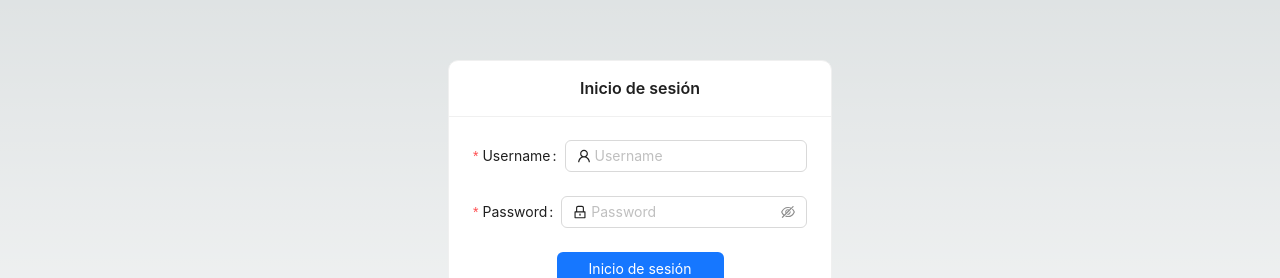
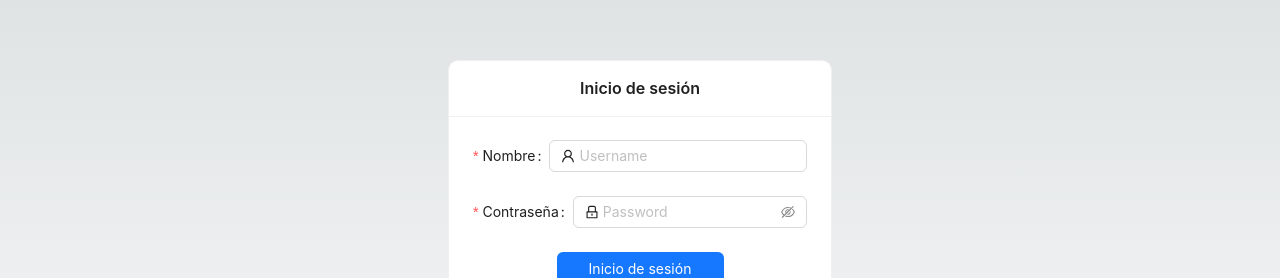
Before and after one commit to dalvarez082/service_pos_app, a Next.js app: page / in a window 1280 px wide. Shown: the part 180-458 px from the top of the page. Built offline with nearby package versions, Linux system fonts and the light colour scheme.

Commit message:
inicio de sesion con login

```diff
--- a/src/db.json
+++ b/src/data/user.json
@@ -4,6 +4,5 @@
         "id": 1,
         "name": "Juan",
         "password": "123"
-      }
-    ]
-  }
+ }
+]}
--- a/src/pages/Login.jsx
+++ b/src/pages/Login.jsx
@@ -2,21 +2,30 @@ import React from 'react';
 import { Card, Form, Input, Button } from 'antd';
 import { UserOutlined, LockOutlined } from '@ant-design/icons';
 import { useRouter } from 'next/router';
-import db from '../';
+import db from '../data/user.json';
 
 const Login = () => {
+const [form] = Form.useForm();
+
   const onFinish = (values) => {
-    console.log('Success:', values);
+    handleLogin(values);
   };
 
   const router = useRouter();
 
-  const handleLogin = () => {
-    console.log('Logged in!');
-    router.push('./Components/Dashboard');
+  const handleLogin = (values) => {
+
+        const users = db.users.find(
+          (u) => u.name === values.username && u.password === values.password
+        );
+        if (users) {
+          router.push('/Components/Dashboard');
+        } else {
+          console.log('Invalid username or password');
+
+        }
+
   };
-
-
 
 
   const onFinishFailed = (errorInfo) => {
@@ -43,13 +52,14 @@ const Login = () => {
       >
         <Form
           name="basic"
+          form={form}
           initialValues={{ remember: true }}
           onFinish={onFinish}
           onFinishFailed={onFinishFailed}
           autoComplete="off"
         >
           <Form.Item
-            label="Username"
+            label="Nombre"
             name="username"
             rules={[
               { required: true, message: 'Please input your username!' },
@@ -62,7 +72,7 @@ const Login = () => {
           </Form.Item>
 
           <Form.Item
-            label="Password"
+            label="Contraseña"
             name="password"
             rules={[
               { required: true, message: 'Please input your password!' },
@@ -77,7 +87,7 @@ const Login = () => {
           <Form.Item style={{ marginTop: '20px' }}>
 
             <Button
-                onClick={handleLogin}
+
                 type="primary"
                 htmlType="submit"
                 style={{
@@ -94,4 +104,4 @@ const Login = () => {
   );
 };
 
-export default Login;
+export default Login;
--- a/src/pages/index.js
+++ b/src/pages/index.js
@@ -1,5 +1,6 @@
 import Dashboard  from "./Components/Dashboard"
 import Login from "./Login";
+import Client from "./Client";
 
 
 
```
